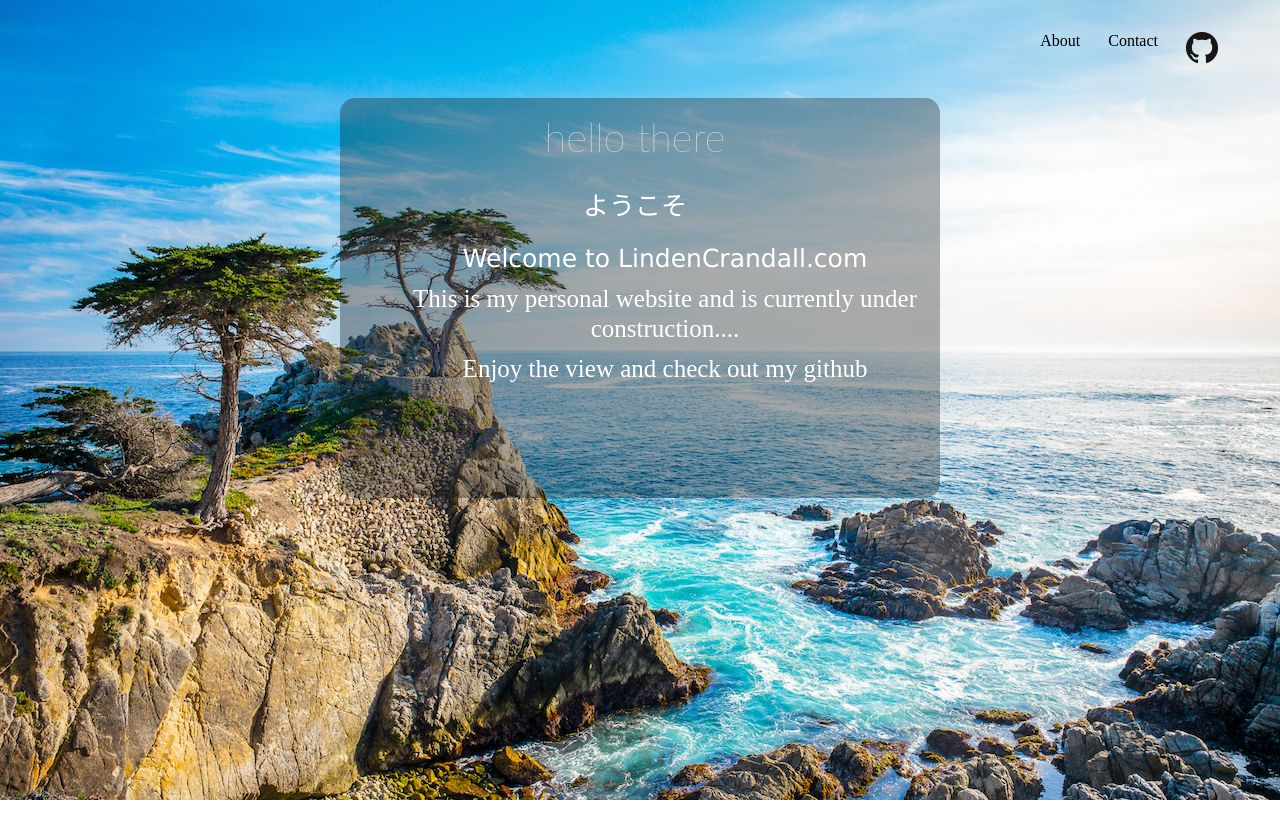
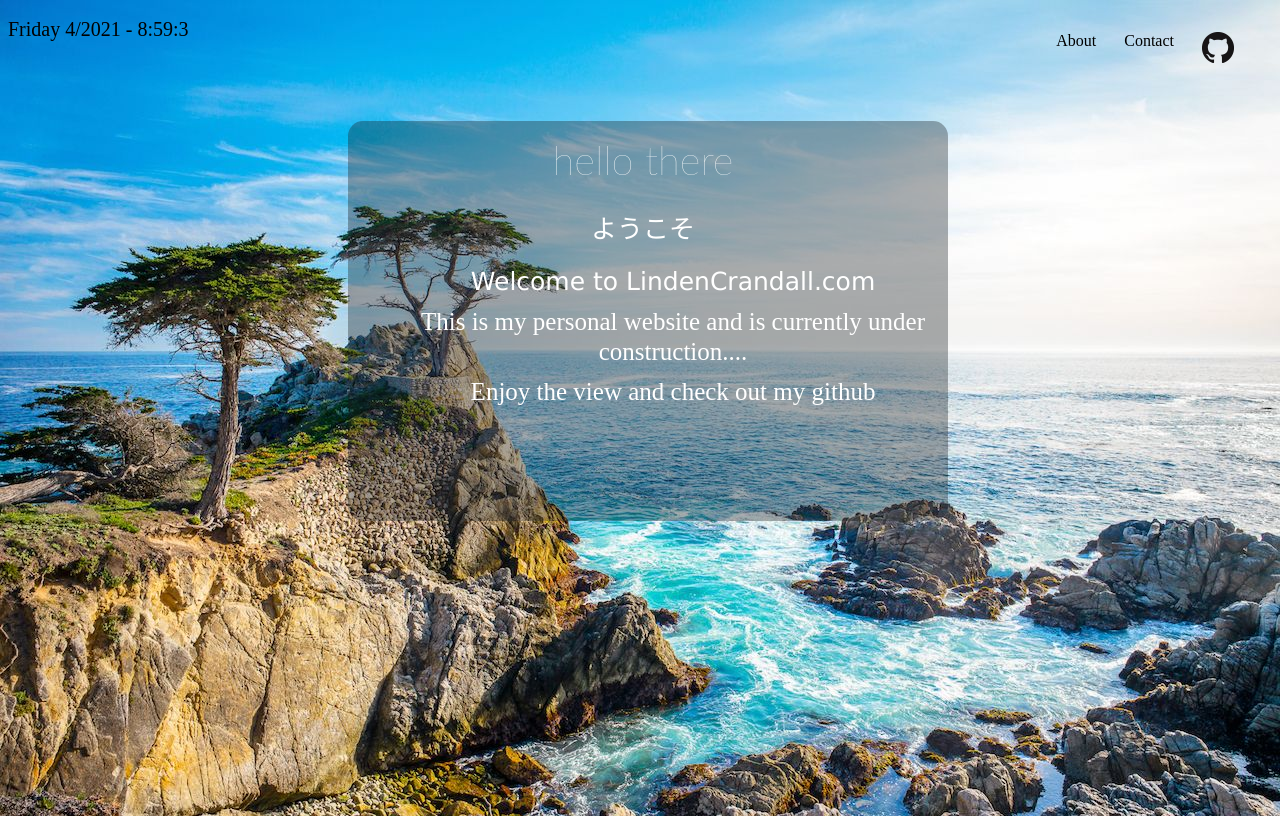
Before and after one commit to Crandy9/lindencrandall, a plain HTML site: page index.html in a window 1280 px wide. Drawn offline with Linux system fonts and the light colour scheme.

Commit message:
Added current time-stamp and resize components

```diff
--- a/index.html
+++ b/index.html
@@ -8,19 +8,45 @@
     <!--placed in between html and body tag-->
 <head>
     <title>Linden Crandall</title>
+        <script>
+            //displaying current time in 1 second intervals
+            function myFunc() {
+                var now = new Date();
+
+                var weekday=new Array(7);
+                weekday[0]="Monday";
+                weekday[1]="Tuesday";
+                weekday[2]="Wednesday";
+                weekday[3]="Thursday";
+                weekday[4]="Friday";
+                weekday[5]="Saturday";
+                weekday[6]="Sunday";
+
+                var x1 = weekday[now.getDay() - 1] + " " + (now.getMonth() + 1) + "/" + now.getFullYear();
+                x1 = x1 + " - " + now.getHours() + ":" + now.getMinutes() + ":" + now.getSeconds();
+                document.getElementById("myTime").innerHTML = x1;
+                display_c();
+            }
+            function display_c() {
+                var refresh=1000; // Refresh rate in milli seconds
+                mytime = setTimeout('myFunc()',refresh); //current time in real time
+            }
+
+        </script>
     <!--link tag used to link css file-->
     <!--rel means relationship, in this case to a stylesheet-->
     <!--href means hypertext reference to connect to css file-->
     <link rel="stylesheet" href="style.css">
 </head>
 <!--body tag contains all elements, there is only one body per html doc-->
-<body>
+<body onload= myFunc();>
         <!--div tags define a division or section in an HTML doc, used as a container for HTML elements css can easily style div tags using class or id attribute-->
         <!--use id attribute tags when you have a single element on the page that will take a css style, IDs are unique (i.e. main-content, header, footer, left sidebar etc.)
             id is the unique name of an item on a page-->
         <!--each element can only have one ID-->
         <div class = "navbar">
             <div class = "navLinks">
+                <span id = "myTime"></span>
                 <!--last tag is left-most on nav bar-->
                 <!--<img src="GitHub-Mark/PNG/GitHub-Mark-Light-64px.png">-->
                 <a href="https://github.com/Crandy9" target = "blank" title = "github"><img src="GitHub-Mark/PNG/GitHub-Mark-32px.png"></a>
--- a/style.css
+++ b/style.css
@@ -2,7 +2,9 @@
 
 /*dot is a class selector*/
 body {
-  background: url("monterey.jpg");
+  background-image: url("monterey.jpg");
+  min-height: 100vh;
+  min-width: 100vw;
   max-width: 100%;
   -webkit-background-size: cover;
   -moz-background-size: cover;
@@ -77,7 +79,7 @@
   line-height: 1.2;
   font-family:gabriola;
 }
-
+/*. operator is id selector*/
 #intro {
   animation: fadeIn ease 3s;
   -webkit-animation: fadeIn ease 3s;
@@ -93,6 +95,11 @@
   font-size: 25px;
   line-height: 1.2;
   font-family:Verdana, Geneva, Tahoma, sans-serif;
+}
+
+#myTime {
+  color: rgb(0, 0, 0);
+  font-size: 20px;
 }
 
 .navbar a {
```
